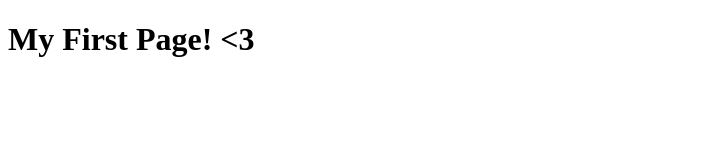
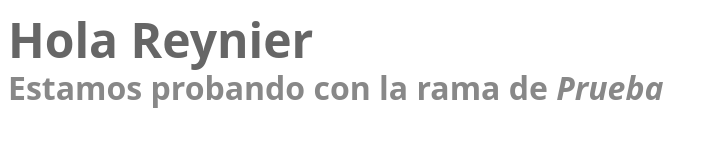
Before and after one commit to kennyvallejodev/git-repo-reynier, a plain HTML site: page index.html in a window 1280 px wide. Shown: the whole page, without its empty margins (0-718 px from the left). Drawn offline with Linux system fonts and the light colour scheme.

Commit message:
agregar estilos al index.html

```diff
--- a/index.html
+++ b/index.html
@@ -1,8 +1,12 @@
 <!DOCTYPE html>
 	<head>
 		<title>Welcome to my first page where i'm teaching reynier how GIT works!</title>
+		<link rel="stylesheet" type="text/css" href="styles/index.css">
 	</head>
 	<body>
-		<h1>My First Page! <3</h1>
+		<h1 class="title">
+			Hola Reynier
+		</h1>
+		<h2 class="subtitle">Estamos probando con la rama de <i>Prueba</i></h2>
 	</body>
 </html>
--- /dev/null
+++ b/styles/index.css
@@ -0,0 +1,16 @@
+*:root {
+	font-family: 'Open Sans', sans-serif;
+	margin: 0;
+	padding: 0;
+	line-height: 1rem;
+}
+
+.title {
+	font-size: 3rem;
+	color: #666;
+}
+
+.subtitle {
+	font-size: 2rem;
+	color: #888;
+}
```
